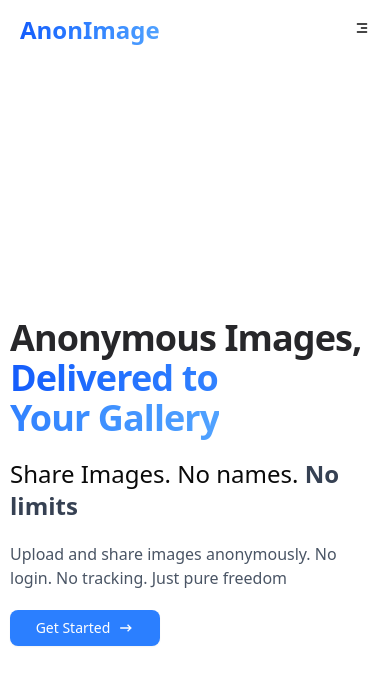
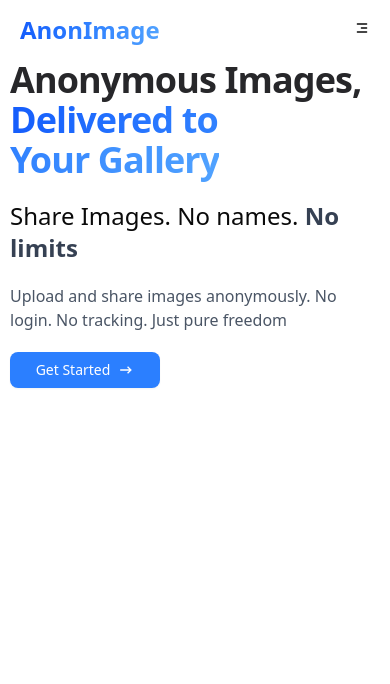
Before and after one commit to YawObengAsante/AnonImage-Frontend, a React (Vite) app: page / in a window 390 px wide. Shown: the top 684 px of the page. Built offline with nearby package versions, Linux system fonts and the light colour scheme.

Commit message:
chore: minor changes

```diff
--- a/src/pages/landing-page.jsx
+++ b/src/pages/landing-page.jsx
@@ -9,7 +9,7 @@
   return (
     <section className="w-full h-screen bg-white/95">
       <MaxWidthWrapper className="flex gap-x-6">
-        <div className="flex flex-col gap-y-5 justify-center">
+        <div className="flex flex-col gap-y-5 md:justify-center">
           <Heading>
             <span>Anonymous Images,</span>
             <br />
@@ -31,6 +31,7 @@
             </Button>
           </Link>
         </div>
+        {/* illustration image */}
         <div className="hidden md:block h-full">
           <img
             className="h-full"
```
